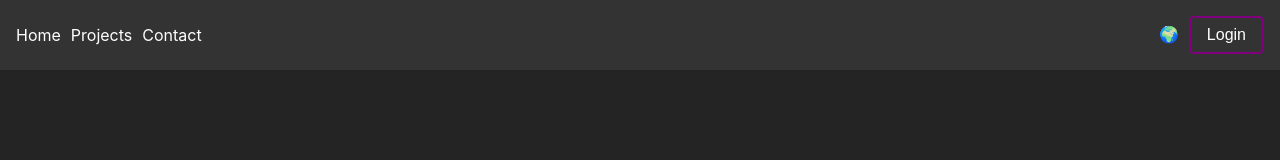
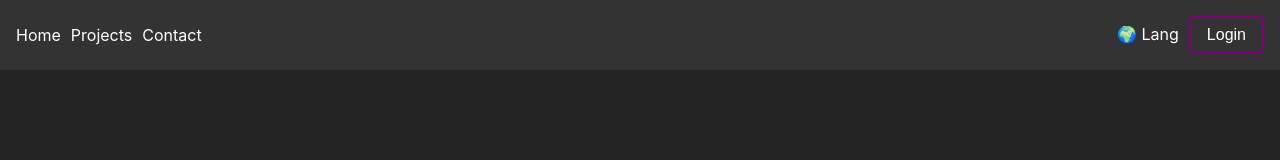
Before and after one commit to SounaVR/PersonalWebsite, a React (Vite) app in the folder Client/: page / in a window 1280 px wide. Shown: the top 160 px of the page. Built offline with nearby package versions, Linux system fonts and the light colour scheme; no server answers.

Commit message:
added lang text next to the planet for more accessibility

```diff
--- a/Client/src/components/Header.jsx
+++ b/Client/src/components/Header.jsx
@@ -24,7 +24,7 @@ const Header = () => {
             </div>
             <div className='form'>
                 <div className="language-switcher" onClick={() => setShowDropdown(!showDropdown)}>
-                    🌍
+                    🌍 Lang
                     {showDropdown && (
                         <div className="language-dropdown">
                             <p onClick={() => changeLanguage('en')}>English</p>
```
